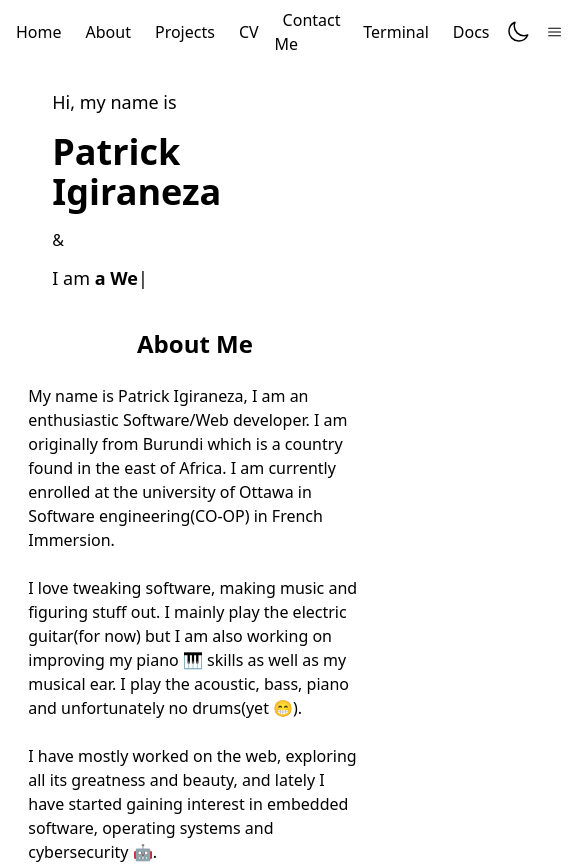
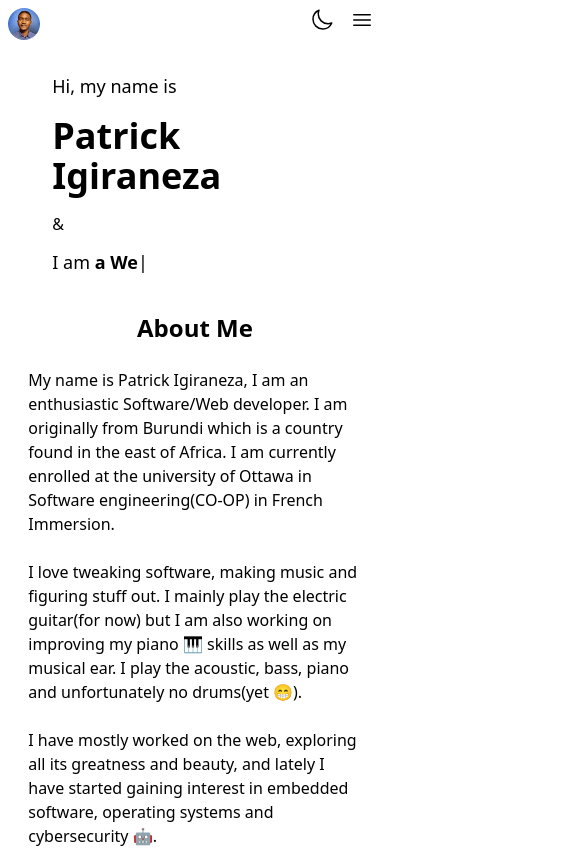
Before and after one commit to vian21/vian21.github.io, a React (Vite) app: page / in a window 390 px wide. Shown: the top 864 px of the page, 571 px wide, since content can reach past the window. Built offline with nearby package versions, Linux system fonts and the light colour scheme.

Commit message:
added new resume and fixed navbar on mobile and bg-color

```diff
--- a/src/components/NavBar.tsx
+++ b/src/components/NavBar.tsx
@@ -2,7 +2,8 @@ import { useEffect, useState } from "react";
 import { Link } from "react-router-dom";
 
 function NavLinks(props: { hidden: boolean }) {
-  if (props.hidden) return null;
+  if (props.hidden) return <></>;
+
   return (
     <>
       <li>
@@ -68,14 +69,22 @@ export default function NavBar() {
       setMode(true);
     }
   }
+
   const dark = localStorage.getItem("theme") === "dark" ? true : false;
   const [mode, setMode] = useState(dark);
 
   const minWidth = 750;
   const [windowWidth, setWindowWidth] = useState(window.innerWidth);
-  const [showNav, setShowNav] = useState(true);
+  const [showNav, setShowNav] = useState(isDesktop());
   const [showMenu, setShowMenu] = useState(false);
 
+  function isDesktop() {
+    if (window.innerWidth < minWidth) {
+      return false;
+    }
+
+    return true;
+  }
   useEffect(() => {
     if (inDarkMode()) {
       setMode(true);
@@ -84,9 +93,10 @@ export default function NavBar() {
     }
 
     addEventListener("resize", () => {
-      if (window.innerWidth < minWidth) {
+      if (!isDesktop()) {
         setShowNav(false);
       } else {
+        setShowMenu(false);
         setShowNav(true);
       }
 
@@ -153,7 +163,7 @@ export default function NavBar() {
             )}
           </li>
 
-          {windowWidth < minWidth ? (
+          {!isDesktop() ? (
             <svg
               xmlns="http://www.w3.org/2000/svg"
               fill="none"
@@ -174,7 +184,8 @@ export default function NavBar() {
           ) : (
             false
           )}
-          <ul className="menu absolute bg-green-200 drop-shadow-2xl divide-y-2 divide-gray-100 flex flex-col gap-2 right-2 rounded-md z-10 p-3 top-10 empty:hidden">
+
+          <ul className="menu absolute bg-slate-700 drop-shadow-2xl  divide-y-2 divide-gray-100 flex flex-col gap-y-2 right-2 rounded-md z-10 p-3 top-10 empty:hidden my-auto">
             <NavLinks hidden={!showMenu} />
           </ul>
         </ul>
--- a/src/index.css
+++ b/src/index.css
@@ -22,7 +22,7 @@ html.dark {
 }
 
 .nav-link {
-  @apply py-2 px-2 text-black;
+  @apply my-2 mx-2 text-black;
 }
 
 html.dark .nav-link {
```
Also changed, not shown: 1 other file (tests, documents, lock files or other folders).
